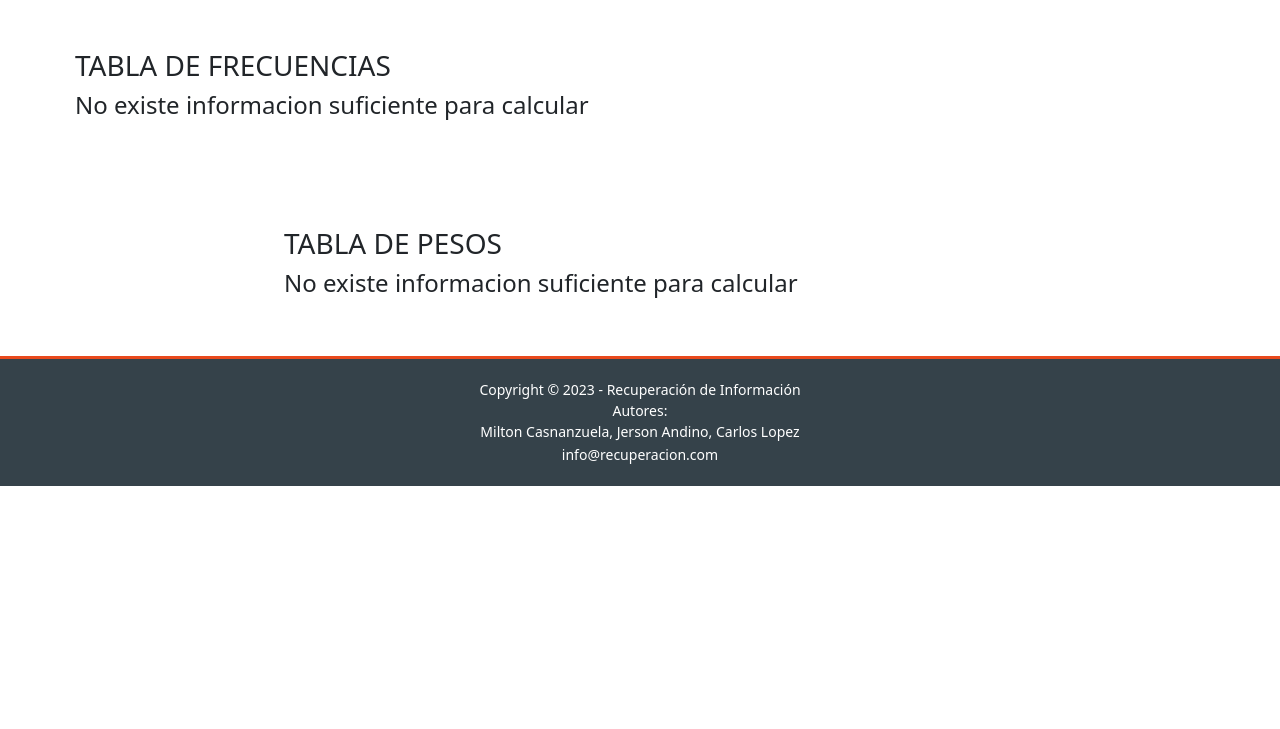
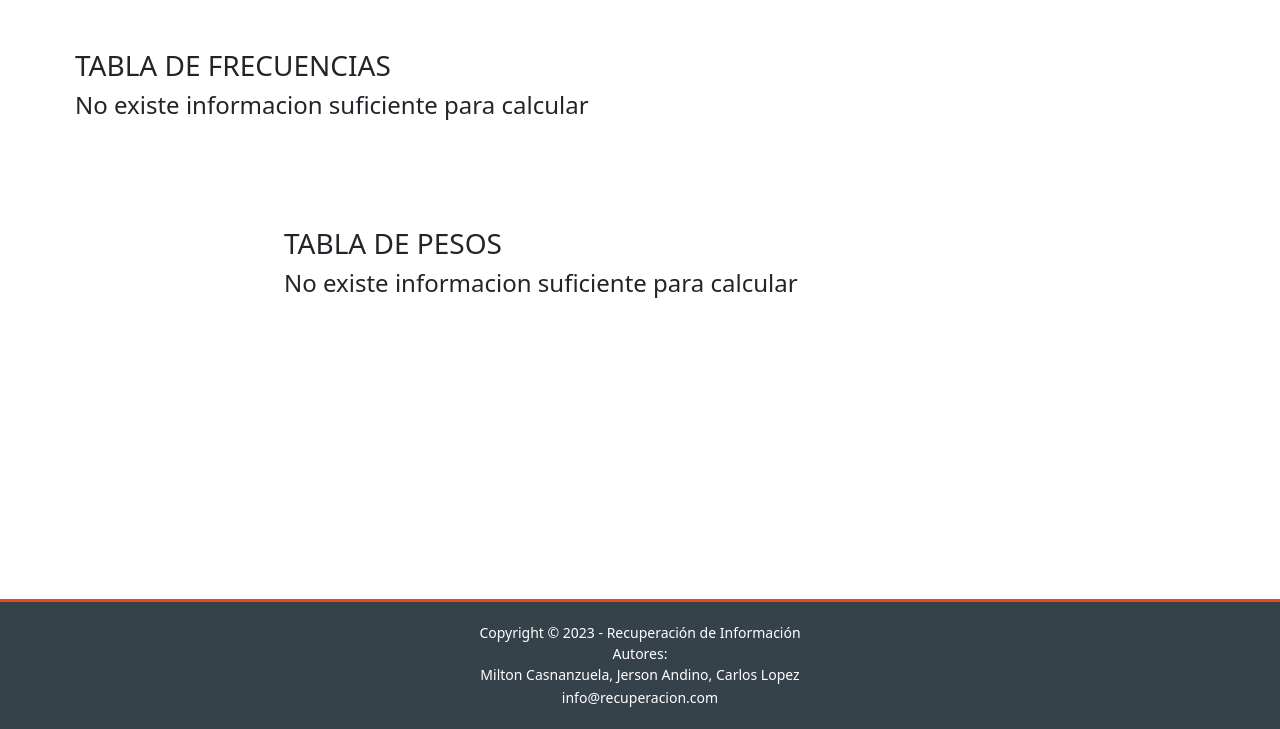
Before and after one commit to JersonAndino/FLASK_ModeloProbabilistico_RecuperacionDeInformacion, a Flask app: page /calcular in a window 1280 px wide. Shown: the part 116-845 px from the top of the page. Before the commit the page ends 602 px from the top, so only its background shows below. Run offline with Flask 3, Linux system fonts and the light colour scheme; some libraries are stand-ins or nearby versions.

Commit message:
correccion footer

```diff
--- a/templates/base.html
+++ b/templates/base.html
@@ -21,7 +21,7 @@
             </ul>
         </nav>
     </header>
-    <main>
+    <main style="min-height: 600px;">
         {% block content %}
         {% endblock %}
     </main>
```
